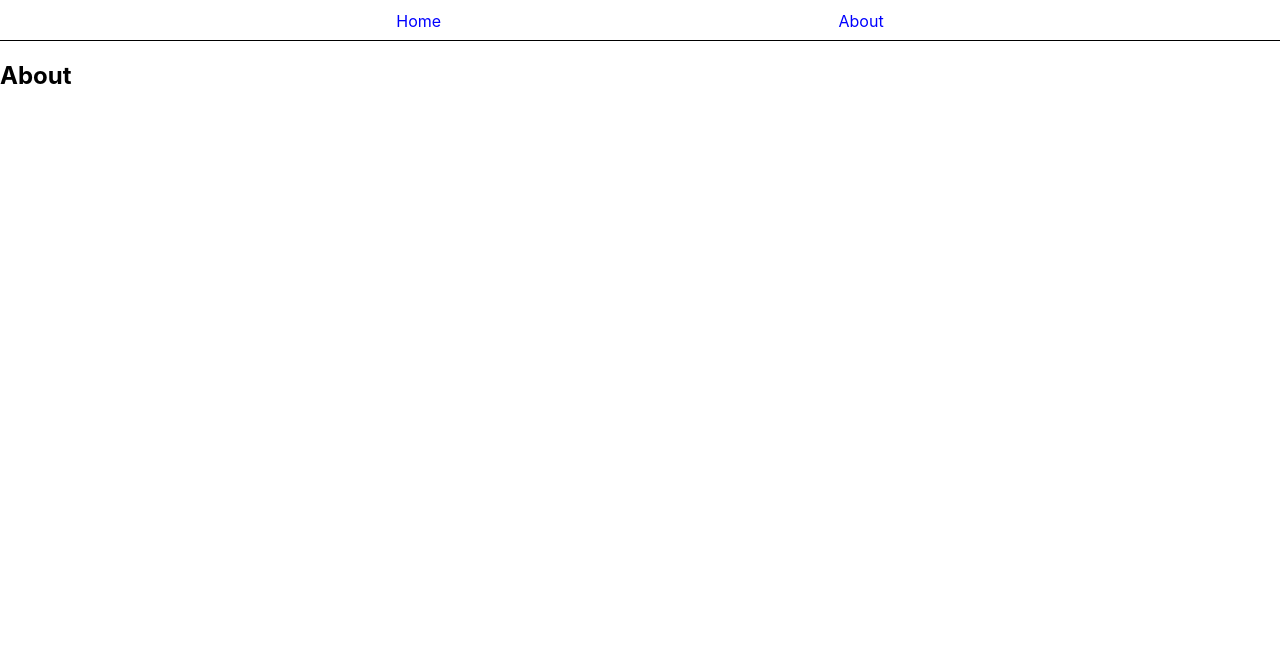
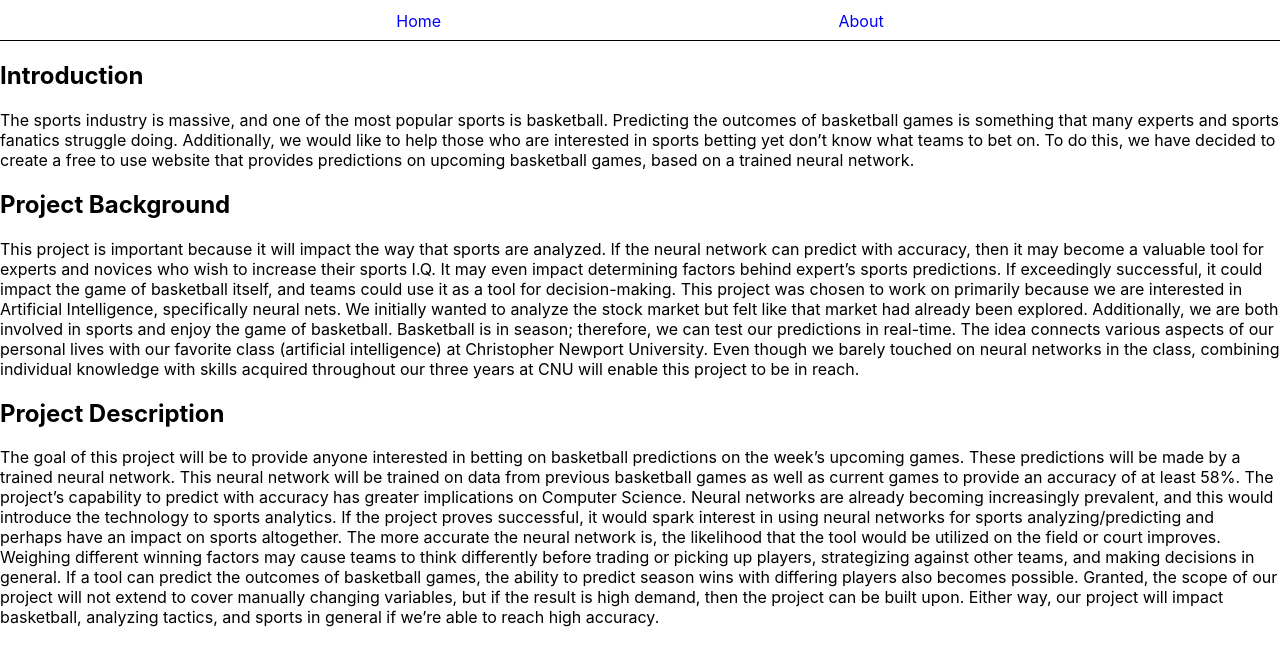
Before and after one commit to AllanPedin/Allan-AdamCapstone, a React (Create React App) app in the folder FrontEnd/bnann/: page /about in a window 1280 px wide. Shown: the top 666 px of the page. Built offline with nearby package versions, Linux system fonts and the light colour scheme.

Commit message:
added to about page

```diff
--- a/FrontEnd/bnann/src/Routes/About/About.js
+++ b/FrontEnd/bnann/src/Routes/About/About.js
@@ -1,4 +1,43 @@
 import React from 'react';
 export default function About() {
-    return <h2>About</h2>;
+    return <div>
+      <h2>Introduction</h2>
+        <div>The sports industry is massive, and one of the most popular sports is basketball.
+        Predicting the outcomes of basketball games is something that many experts and sports
+        fanatics struggle doing. Additionally, we would like to help those who are interested in sports
+        betting yet don’t know what teams to bet on. To do this, we have decided to create a free to
+        use website that provides predictions on upcoming basketball games, based on a trained neural
+        network.</div>
+    <h2>Project Background</h2>
+      <div>This project is important because it will impact the way that sports are analyzed. If the
+      neural network can predict with accuracy, then it may become a valuable tool for experts and
+      novices who wish to increase their sports I.Q. It may even impact determining factors behind
+      expert’s sports predictions. If exceedingly successful, it could impact the game of basketball
+      itself, and teams could use it as a tool for decision-making.
+      This project was chosen to work on primarily because we are interested in Artificial
+      Intelligence, specifically neural nets. We initially wanted to analyze the stock market but felt
+      like that market had already been explored. Additionally, we are both involved in sports and
+      enjoy the game of basketball. Basketball is in season; therefore, we can test our predictions in
+      real-time. The idea connects various aspects of our personal lives with our favorite class
+      (artificial intelligence) at Christopher Newport University. Even though we barely touched on
+      neural networks in the class, combining individual knowledge with skills acquired throughout
+      our three years at CNU will enable this project to be in reach.</div>
+    <h2>Project Description</h2>
+      <div>The goal of this project will be to provide anyone interested in betting on basketball
+      predictions on the week’s upcoming games. These predictions will be made by a trained neural
+      network. This neural network will be trained on data from previous basketball games as well as
+      current games to provide an accuracy of at least 58%.
+      The project’s capability to predict with accuracy has greater implications on Computer
+      Science. Neural networks are already becoming increasingly prevalent, and this would
+      introduce the technology to sports analytics. If the project proves successful, it would spark
+      interest in using neural networks for sports analyzing/predicting and perhaps have an impact
+      on sports altogether. The more accurate the neural network is, the likelihood that the tool
+      would be utilized on the field or court improves. Weighing different winning factors may cause
+      teams to think differently before trading or picking up players, strategizing against other teams,
+      and making decisions in general. If a tool can predict the outcomes of basketball games, the
+      ability to predict season wins with differing players also becomes possible. Granted, the scope
+      of our project will not extend to cover manually changing variables, but if the result is high
+      demand, then the project can be built upon. Either way, our project will impact basketball,
+      analyzing tactics, and sports in general if we’re able to reach high accuracy.</div>
+  </div>
   }
```
